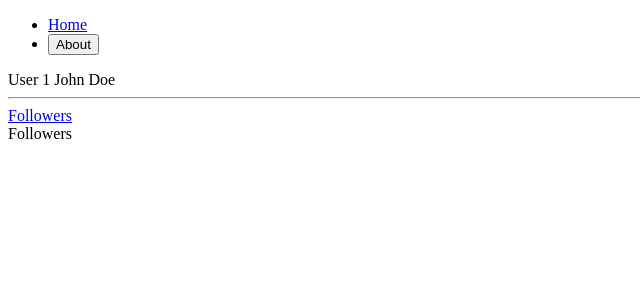
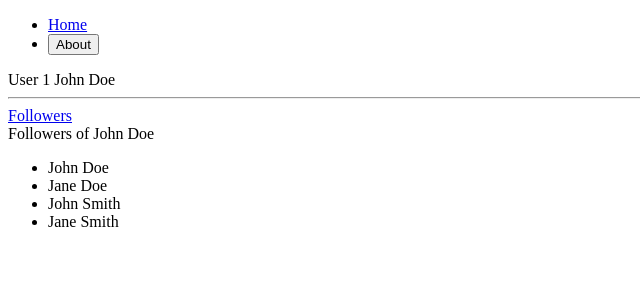
Before and after one commit to ralo-med/react-crypto, a React (Vite) app: page /users/1/followers in a window 1280 px wide. Shown: the top 300 px of the page, without its empty margins (0-640 px from the left). Built offline with nearby package versions, Linux system fonts and the light colour scheme.

Commit message:
#useOutletContext

```diff
--- a/src/screens/users/Followers.tsx
+++ b/src/screens/users/Followers.tsx
@@ -1,5 +1,22 @@
+import { useOutletContext } from "react-router-dom";
+import { users } from "../../db";
+
+interface UserContext {
+  name: string;
+}
+
 function Followers() {
-  return <div>Followers</div>;
+  const { name } = useOutletContext<UserContext>();
+  return (
+    <div>
+      Followers of {name}
+      <ul>
+        {users.map((user) => (
+          <li key={user.id}>{user.name}</li>
+        ))}
+      </ul>
+    </div>
+  );
 }
 
 export default Followers;
--- a/src/screens/users/User.tsx
+++ b/src/screens/users/User.tsx
@@ -8,7 +8,9 @@ function User() {
       User {id} {users.find((user) => user.id === Number(id))?.name}
       <hr />
       <Link to="followers">Followers</Link>
-      <Outlet />
+      <Outlet
+        context={{ name: users.find((user) => user.id === Number(id))?.name }}
+      />
     </div>
   );
 }
```
